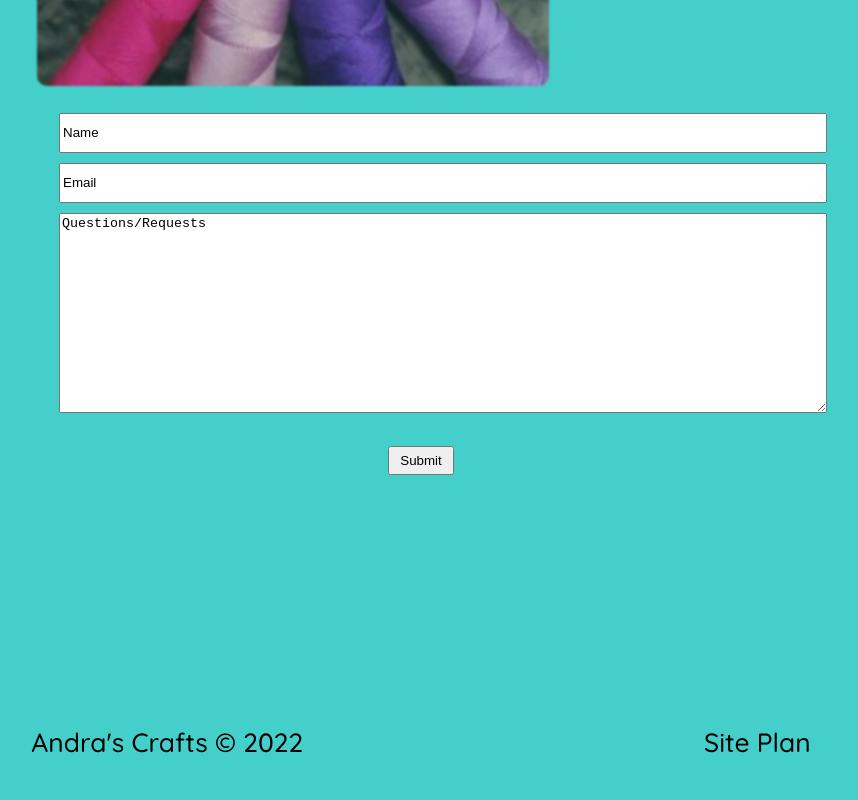
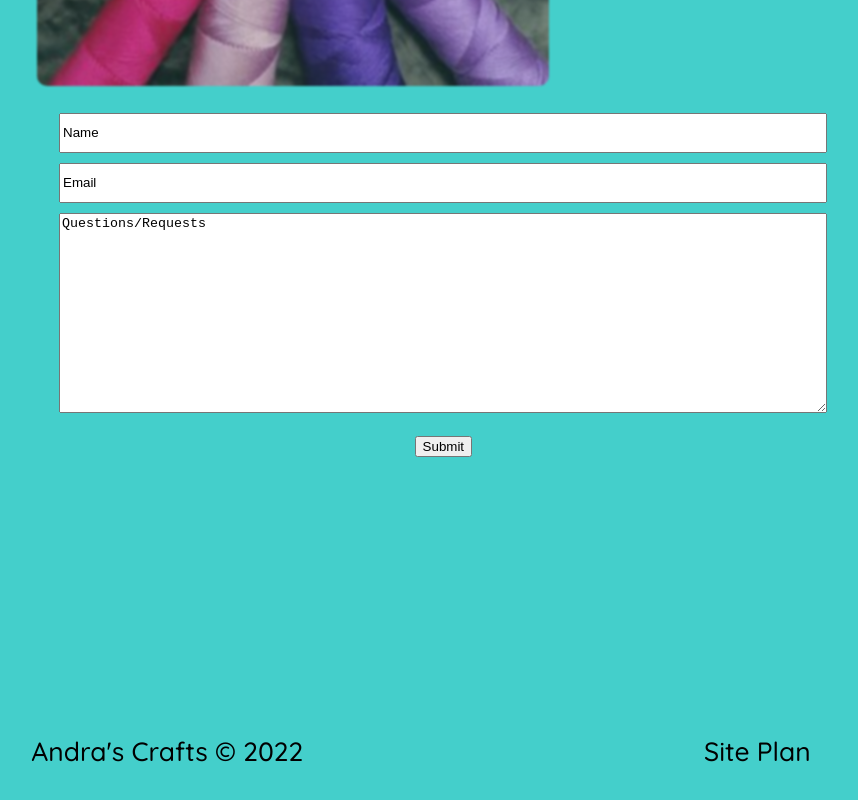
Before and after one commit to lemmonas/wdd130, a plain HTML site: page andras-crafts/contact-me.html in a window 1280 px wide. Shown: the part 981-1781 px from the top of the page, without its empty margins (219-1077 px from the left). Drawn offline with Linux system fonts and the light colour scheme; a web font is replaced by a local one.

Commit message:
fixed submit button

```diff
--- a/andras-crafts/contact-me.html
+++ b/andras-crafts/contact-me.html
@@ -43,9 +43,11 @@
                     <li>
                         <textarea id="msg" name="user_message">Questions/Requests</textarea>
                     </li>
+                    <li class="button">
+                        <button type="submit">Submit</button>
+                    </li>
                 </ul>
             </form>
-            <button class="button" type="submit">Submit</button>
         </main>
         <footer>
             <p>Andra's Crafts &copy; 2022</p>
--- a/andras-crafts/styles/style.css
+++ b/andras-crafts/styles/style.css
@@ -263,10 +263,8 @@ input, textarea {
 }
 
 .button {
-    grid-column: 1/6;
-    grid-row: 7/8;
-    justify-self: center;
     padding: 5px 10px;
+    margin-left: 45%;
 }
 
 .moveDown {
```
